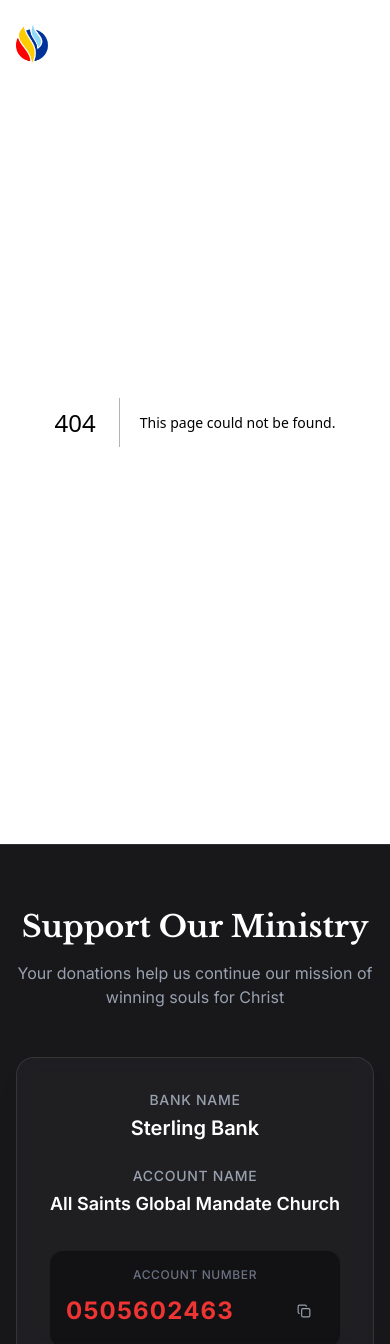
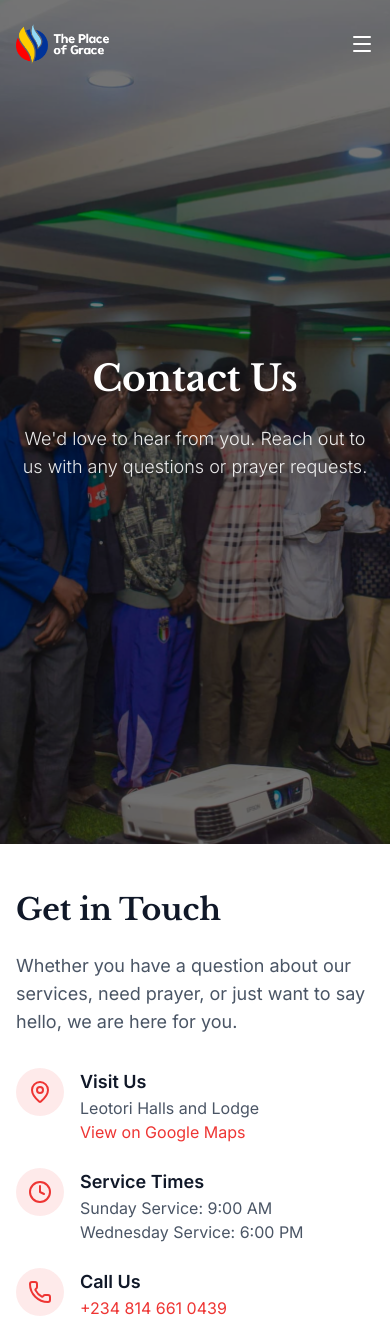
Before and after one commit to Tomilola-ng/tpog-church, a Next.js app: page /contact-us in a window 390 px wide. Before the commit this address had no page. Shown: the top 1344 px of the page. Built offline with nearby package versions, Linux system fonts and the light colour scheme.

Commit message:
feat(contact): add contact us page with location and contact information
Add a new contact page that includes church location, service times, phone number, and email. The page also features an embedded Google Maps iframe for easy navigation.

```diff
--- /dev/null
+++ b/app/contact-us/page.tsx
@@ -0,0 +1,133 @@
+import { Metadata } from "next";
+import { Hero } from "@/components/shared/Hero";
+import { MapPin, Phone, Mail, Clock } from "lucide-react";
+
+export const metadata: Metadata = {
+  title: "Contact Us & Location | The Place Of Grace Church",
+  description:
+    "Get in touch with The Place Of Grace Church. Find our location, service times, and contact information.",
+};
+
+export default function ContactPage() {
+  return (
+    <main>
+      <Hero
+        title="Contact Us"
+        description={
+          <p className="mb-2">
+            We&apos;d love to hear from you. Reach out to us with any questions
+            or prayer requests.
+          </p>
+        }
+        showBanner={false}
+      />
+
+      <div className="container mx-auto px-4 py-12 lg:py-20">
+        <div className="grid grid-cols-1 gap-12 lg:grid-cols-2">
+          {/* Contact Information */}
+          <div className="space-y-8">
+            <div>
+              <h2 className="font-heading mb-6 text-3xl font-bold text-gray-900">
+                Get in Touch
+              </h2>
+              <p className="text-lg text-gray-600">
+                Whether you have a question about our services, need prayer, or
+                just want to say hello, we are here for you.
+              </p>
+            </div>
+
+            <div className="space-y-6">
+              <div className="flex items-start space-x-4">
+                <div className="bg-primary/10 rounded-full p-3">
+                  <MapPin className="text-primary h-6 w-6" />
+                </div>
+                <div>
+                  <h3 className="text-lg font-semibold text-gray-900">
+                    Visit Us
+                  </h3>
+                  <p className="text-gray-600">Leotori Halls and Lodge</p>
+                  <p className="text-gray-600">
+                    <a
+                      href="https://maps.app.goo.gl/dpGZbhc5ffbqcYDw5"
+                      target="_blank"
+                      rel="noopener noreferrer"
+                      className="text-primary hover:underline"
+                    >
+                      View on Google Maps
+                    </a>
+                  </p>
+                </div>
+              </div>
+
+              <div className="flex items-start space-x-4">
+                <div className="bg-primary/10 rounded-full p-3">
+                  <Clock className="text-primary h-6 w-6" />
+                </div>
+                <div>
+                  <h3 className="text-lg font-semibold text-gray-900">
+                    Service Times
+                  </h3>
+                  <p className="text-gray-600">Sunday Service: 9:00 AM</p>
+                  <p className="text-gray-600">Wednesday Service: 6:00 PM</p>
+                </div>
+              </div>
+
+              <div className="flex items-start space-x-4">
+                <div className="bg-primary/10 rounded-full p-3">
+                  <Phone className="text-primary h-6 w-6" />
+                </div>
+                <div>
+                  <h3 className="text-lg font-semibold text-gray-900">
+                    Call Us
+                  </h3>
+                  <p className="text-primary">
+                    <a href="tel:+2348146610439" className="hover:underline">
+                      +234 814 661 0439
+                    </a>
+                  </p>
+                </div>
+              </div>
+
+              <div className="flex items-start space-x-4">
+                <div className="bg-primary/10 rounded-full p-3">
+                  <Mail className="text-primary h-6 w-6" />
+                </div>
+                <div>
+                  <h3 className="text-lg font-semibold text-gray-900">
+                    Email Us
+                  </h3>
+                  <p className="text-primary">
+                    <a
+                      href="mailto:allsaintsglobalmandatechurch@gmail.com"
+                      className="hover:underline"
+                    >
+                      allsaintsglobalmandatechurch@gmail.com
+                    </a>
+                  </p>
+                </div>
+              </div>
+            </div>
+          </div>
+
+          {/* Contact Form */}
+          <div className="h-96 rounded-2xl border border-gray-100 bg-gray-50 p-4 shadow-sm lg:h-full lg:p-8">
+            <h2 className="font-heading mb-6 text-2xl font-bold text-gray-900">
+              Find Us
+            </h2>
+            <iframe
+              width="100%"
+              height="100%"
+              frameBorder="0"
+              scrolling="no"
+              marginHeight={0}
+              marginWidth={0}
+              src="https://maps.google.com/maps?q=Leotori+Halls+and+Lodge&t=&z=15&ie=UTF8&iwloc=&output=embed"
+              title="Church Location"
+              aria-label="Church Location Map"
+            ></iframe>
+          </div>
+        </div>
+      </div>
+    </main>
+  );
+}
```
